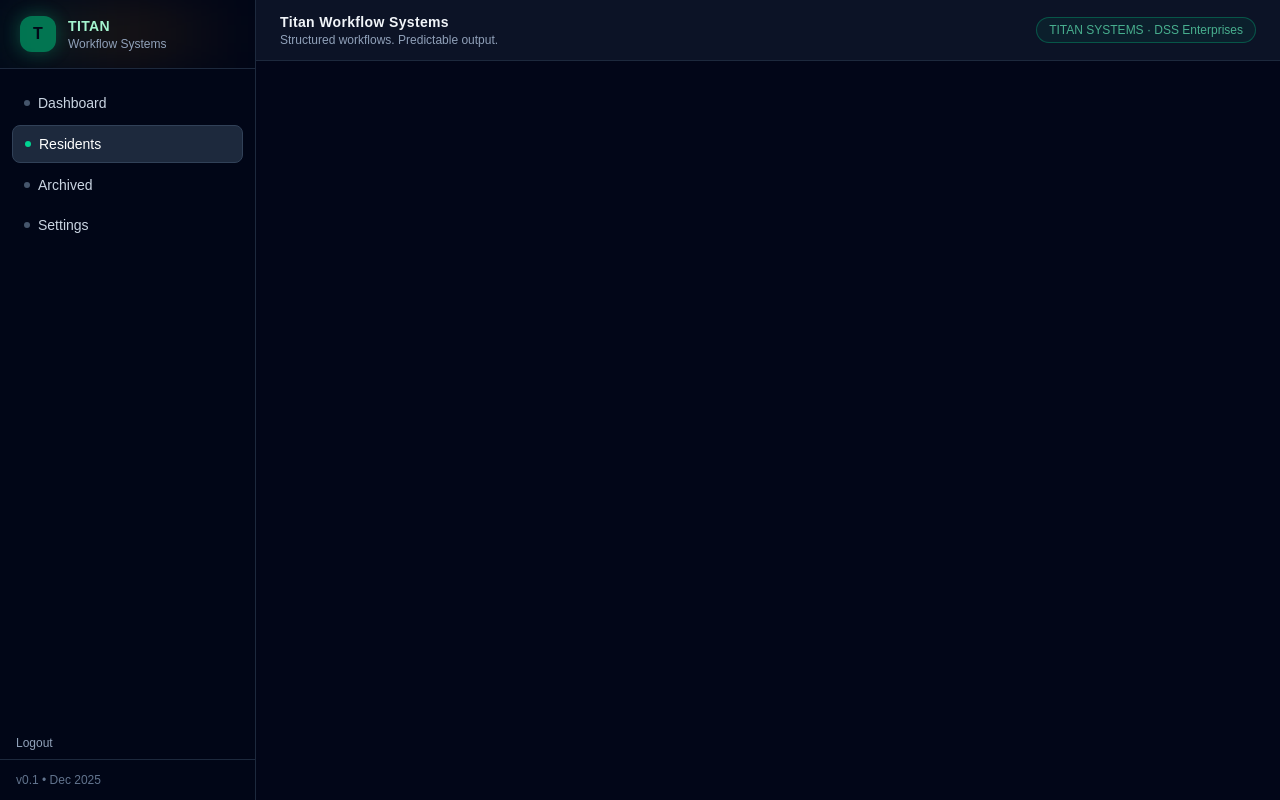
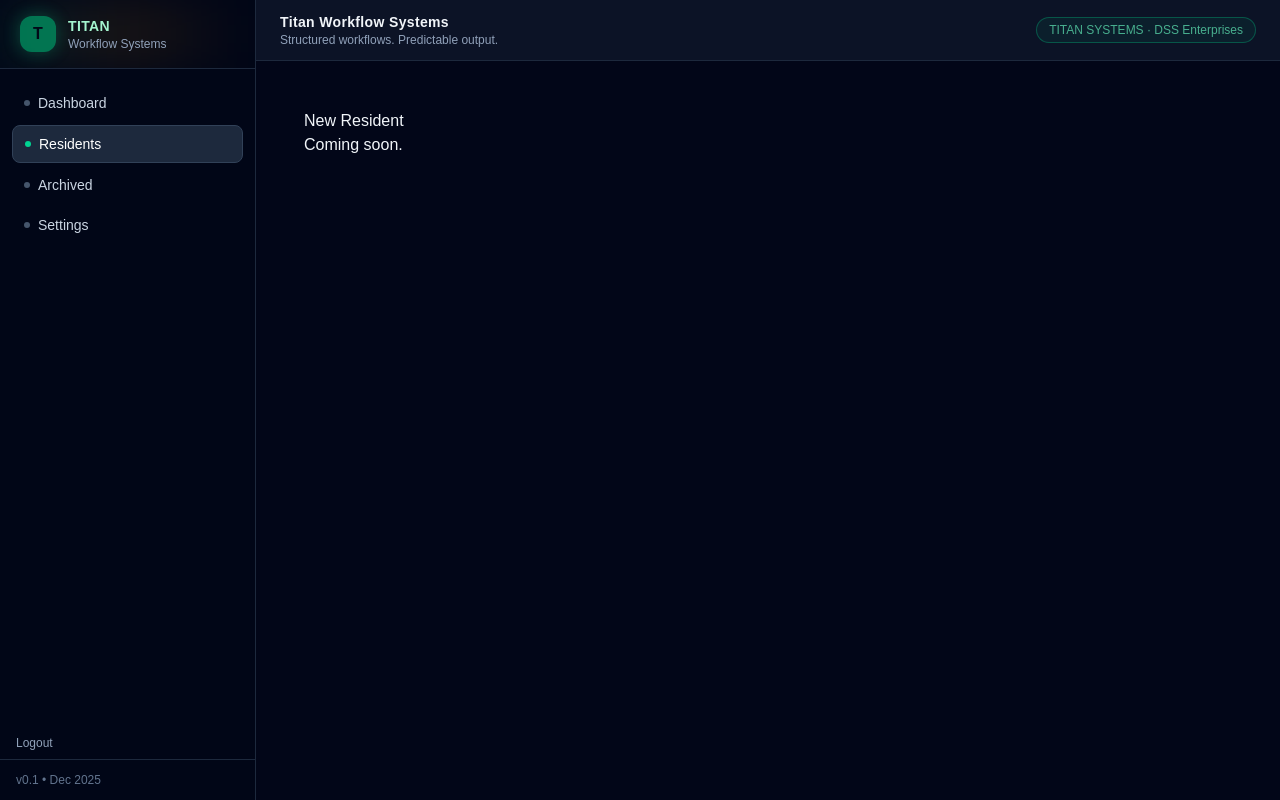
Before and after one commit to Derek561/SPRCM-Titan-Systems, a Next.js app: page /residents/new in a window 1280 px wide. Built offline with nearby package versions, Linux system fonts and the light colour scheme.

Commit message:
fix: add residents/new page stub so Vercel can build

```diff
--- a/app/(app)/residents/new/page.tsx
+++ b/app/(app)/residents/new/page.tsx
@@ -1,3 +1,8 @@
 export default function NewResidentPage() {
-  return null;
+  return (
+    <div style={{ padding: 24 }}>
+      <h1>New Resident</h1>
+      <p>Coming soon.</p>
+    </div>
+  );
 }
```
